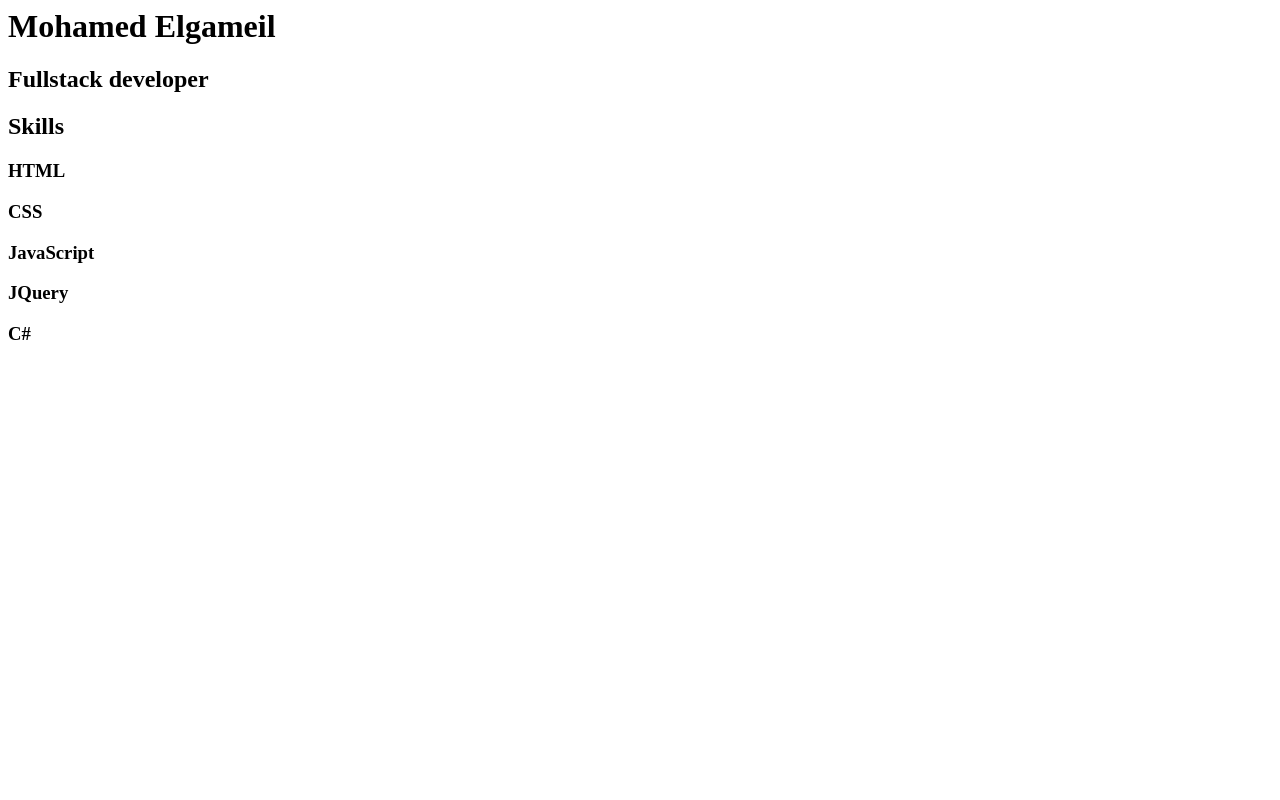
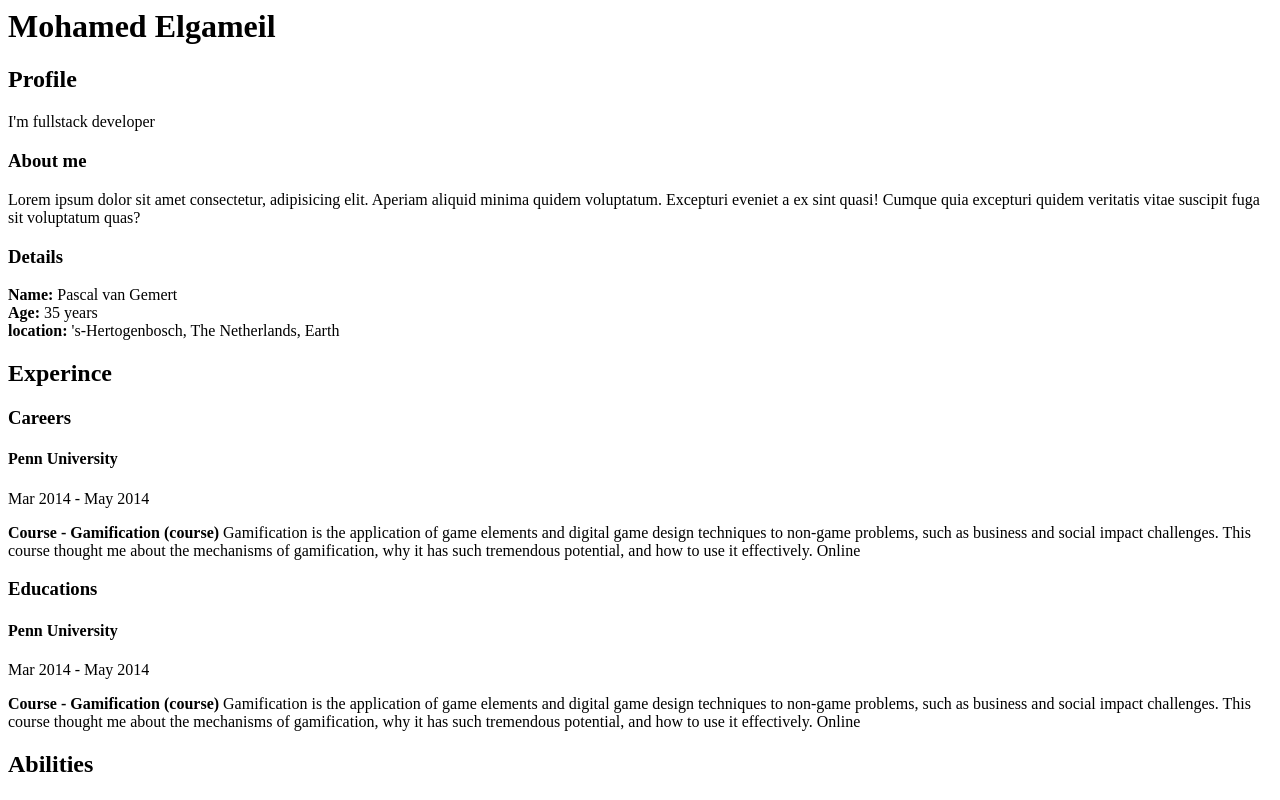
Before and after one commit to MohamedElgameil/Cv, a plain HTML site: page index.html in a window 1280 px wide. Drawn offline with Linux system fonts and the light colour scheme.

Commit message:
another modification

```diff
--- a/index.html
+++ b/index.html
@@ -4,13 +4,49 @@
       </head>
       <body>
 
+        <!--header section-->
             <h1>Mohamed Elgameil</h1>
-            <h2>Fullstack developer</h2>
-            <h2>Skills</h2>
-            <h3>HTML</h3>
-            <h3>CSS</h3>
-            <h3>JavaScript</h3>
-            <h3>JQuery</h3>
-            <h3>C#</h3>
+        <!--Profile section-->
+            <h2>Profile</h2>
+            <p>I'm fullstack developer</p>
+            <h3>About me</h3>
+            <p>Lorem ipsum dolor sit amet consectetur, adipisicing elit. Aperiam aliquid minima quidem voluptatum. Excepturi eveniet a ex sint quasi! Cumque quia excepturi quidem veritatis vitae suscipit fuga sit voluptatum quas?</p>
+            <h3>Details</h3>
+            <p>
+                <strong> Name:    </strong> Pascal van Gemert <br>
+                <strong>Age:      </strong> 35 years            <br>
+                <strong>location: </strong> 's-Hertogenbosch, The Netherlands, Earth
+            </p>
+
+        <!--Experince section-->
+        <h2>Experince</h2>
+
+        <h3>Careers</h3>
+        <div>
+            <h4>Penn University</h4>
+            <p>Mar 2014 - May 2014</p>
+        </div>
+        <div>
+           <p>
+            <strong>Course - Gamification (course)</strong>
+            <span>Gamification is the application of game elements and digital game design techniques to non-game problems, such as business and social impact challenges. This course thought me about the mechanisms of gamification, why it has such tremendous potential, and how to use it effectively.</span>
+            <span>Online</span>
+           </p>
+        </div>
+
+        <h3>Educations</h3>
+        <div>
+            <h4>Penn University</h4>
+            <p>Mar 2014 - May 2014</p>
+        </div>
+        <div>
+           <p>
+            <strong>Course - Gamification (course)</strong>
+            <span>Gamification is the application of game elements and digital game design techniques to non-game problems, such as business and social impact challenges. This course thought me about the mechanisms of gamification, why it has such tremendous potential, and how to use it effectively.</span>
+            <span>Online</span>
+           </p>
+        </div>
+        <!--Abilities section-->
+        <h2>Abilities</h2>
     </body>
 </html>
```
